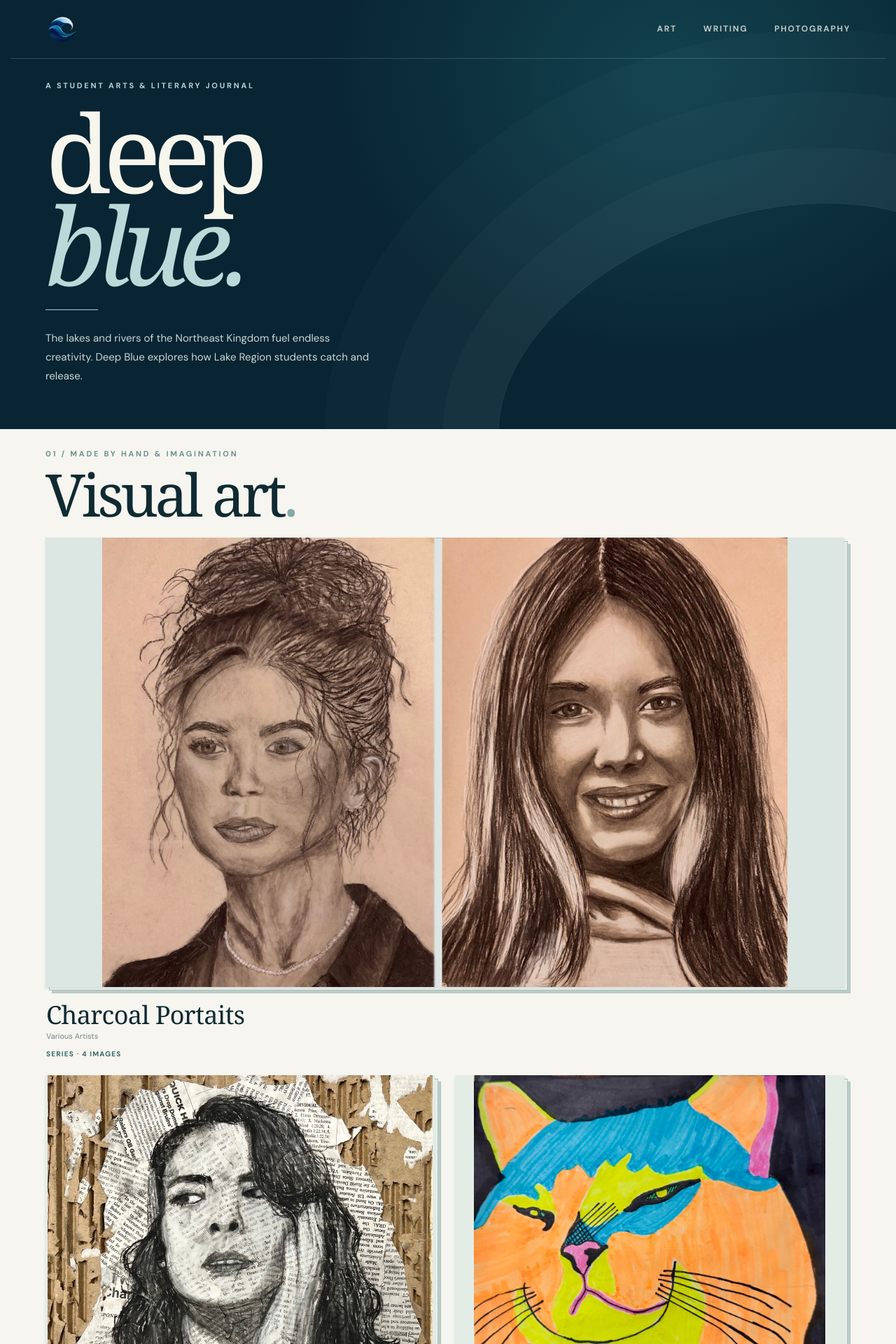
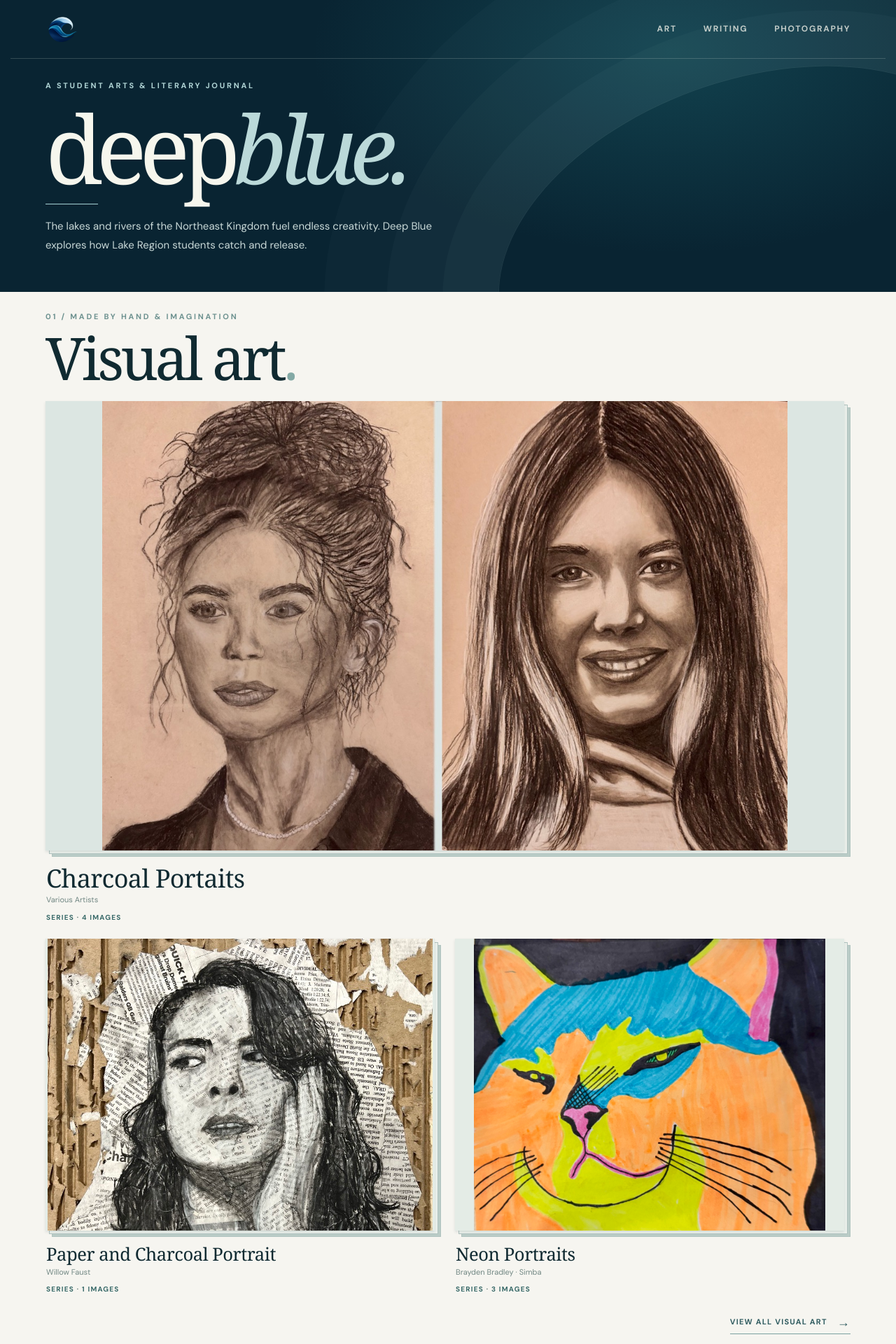
Before and after one commit to egentler/deep-blue, a Jekyll site: the page built from index.html, in a window 1280 px wide. Shown: the top 1920 px of the page at 70% size. Built offline with Jekyll 4.4.1, drawn with Linux system fonts in a browser that asks for light colours; some web fonts are replaced.

Commit message:
Add files via upload

```diff
--- a/_layouts/default.html
+++ b/_layouts/default.html
@@ -25,12 +25,40 @@
   .sitebar .brand-mini--icon{width:42px;height:42px;flex-basis:42px}
   .hero-inner--single{padding-top:27px}
 }
+
+/* Horizontal homepage masthead experiment — only homepage affected. */
+.hero--horizontal-home .hero-inner--single{
+  padding-top:30px;
+  padding-bottom:48px;
+}
+.hero--horizontal-home .hero-inner--single .hero-title{
+  font-size:clamp(86px,10.5vw,162px);
+  line-height:.88;
+  letter-spacing:-.075em;
+  white-space:nowrap;
+  margin:20px 0 21px;
+}
+.hero--horizontal-home .hero-inner--single .hero-rule{
+  margin:18px 0 18px;
+}
+.hero--horizontal-home .hero-inner--single .hero-copy{
+  max-width:560px;
+}
+@media(max-width:640px){
+  .hero--horizontal-home .hero-inner--single{padding-top:24px;padding-bottom:32px}
+  .hero--horizontal-home .hero-inner--single .hero-title{
+    font-size:clamp(56px,12.2vw,82px);
+    letter-spacing:-.06em;
+    margin:15px 0 17px;
+  }
+  .hero--horizontal-home .hero-inner--single .hero-rule{margin:15px 0}
+}
 </style>
 </head><body>
-<header class="hero{% if page.layout == 'post' %} hero--short{% endif %}" id="top">
+<header class="hero{% if page.layout == 'post' %} hero--short{% endif %}{% if page.url == '/' %} hero--horizontal-home{% endif %}" id="top">
   <div class="sitebar"><a class="brand-mini brand-mini--icon" href="{{ '/' | relative_url }}" aria-label="Deep Blue home"><img src="{{ '/assets/images/deep-blue-wave-nav.png' | relative_url }}" alt="" width="48" height="48"></a><nav class="nav" aria-label="Primary"><a href="{{ '/' | relative_url }}#visual-art">Art</a><a href="{{ '/' | relative_url }}#writing">Writing</a><a href="{{ '/' | relative_url }}#photography">Photography</a></nav></div>
 {% if page.layout != 'post' %}
-  <div class="hero-inner hero-inner--single"><div><div class="eyebrow">A student arts &amp; literary journal</div><h1 class="hero-title">deep<br><em>blue.</em></h1><div class="hero-rule"></div><p class="hero-copy">{{ site.data.site.tagline | escape }}</p></div></div>
+  <div class="hero-inner hero-inner--single"><div><div class="eyebrow">A student arts &amp; literary journal</div><h1 class="hero-title">deep{% unless page.url == '/' %}<br>{% endunless %}<em>blue.</em></h1><div class="hero-rule"></div><p class="hero-copy">{{ site.data.site.tagline | escape }}</p></div></div>
 {% else %}<div class="hero-inner"><div class="eyebrow">The Deep Blue collection</div><div class="hero-title">deep <em>blue.</em></div></div>{% endif %}
 </header>
 {{ content }}
```
